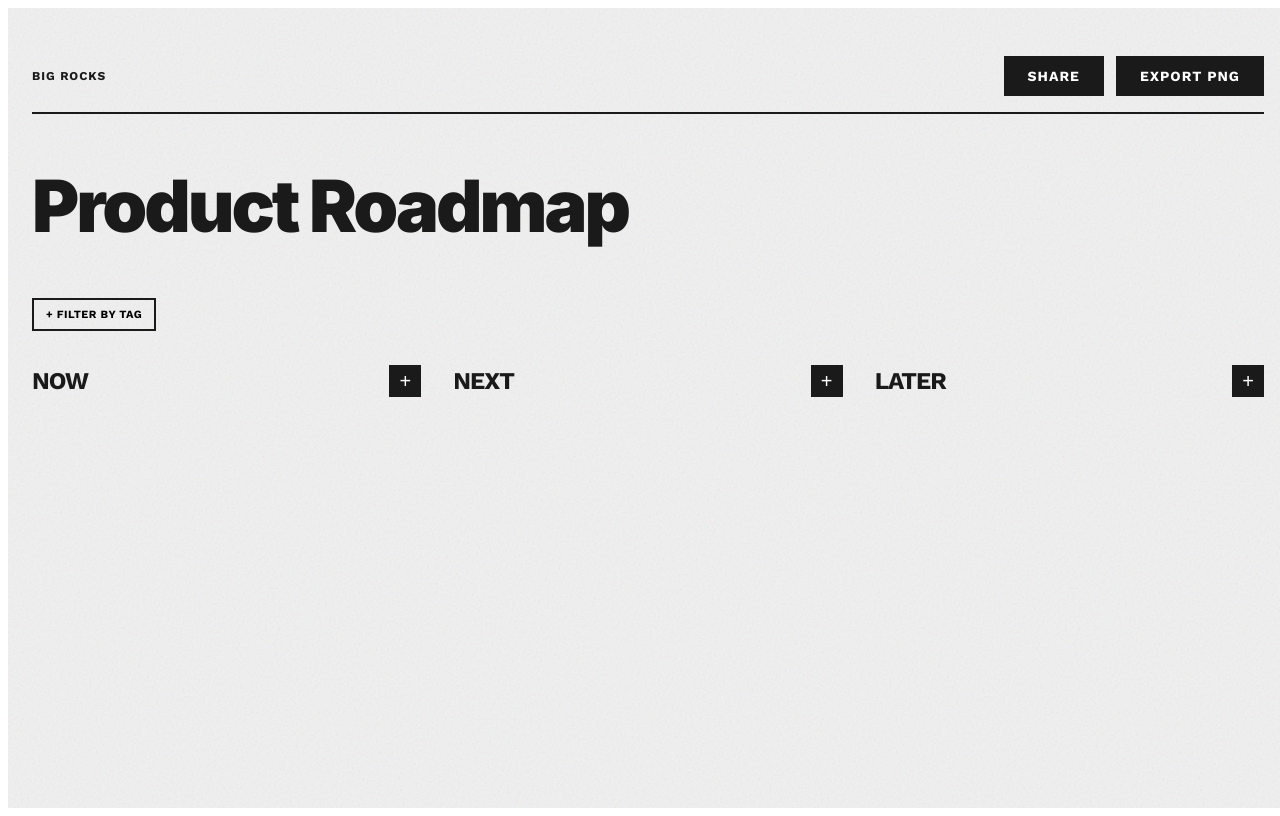
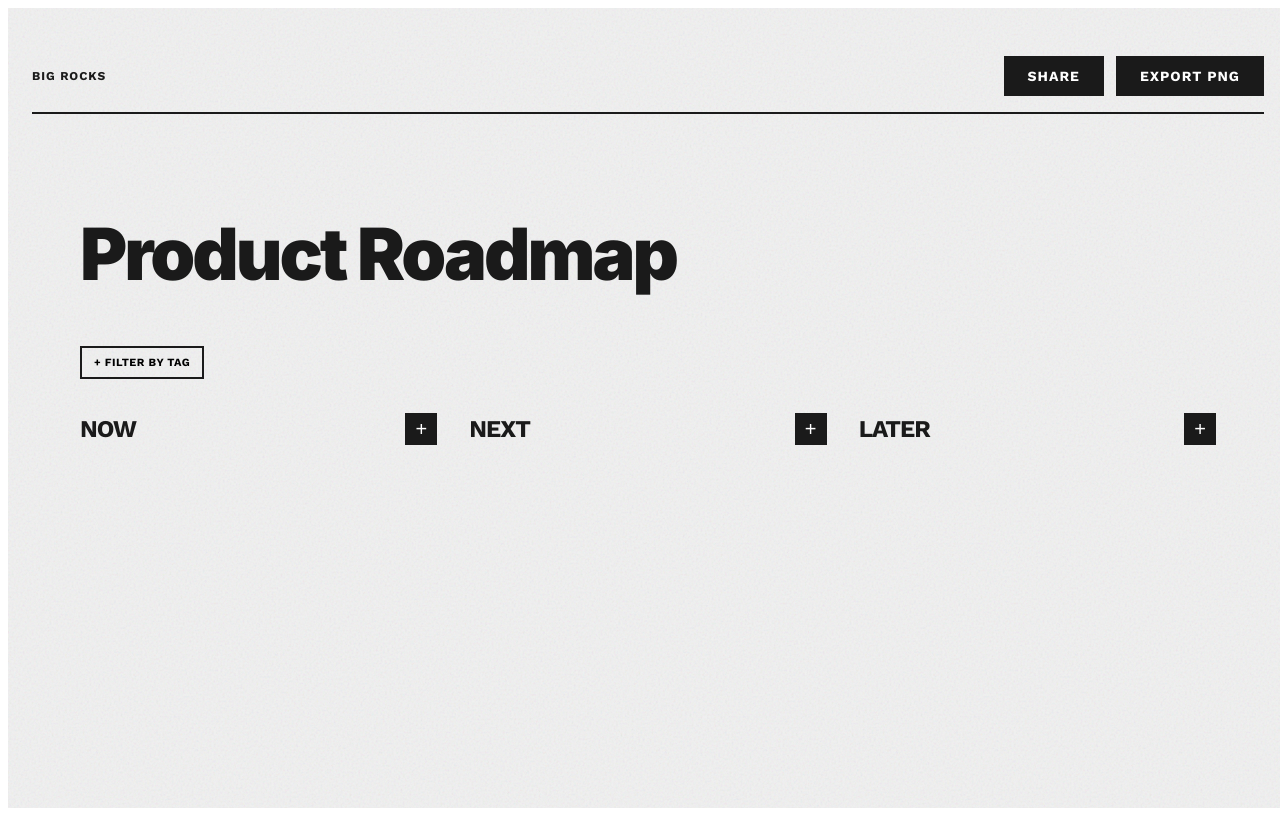
Before and after one commit to josephhart-droid/big-rocks, a React (Create React App) app: page / in a window 1280 px wide. Built offline with nearby package versions, Linux system fonts and the light colour scheme.

Commit message:
Update App.js
export function update

```diff
--- a/src/App.js
+++ b/src/App.js
@@ -715,7 +715,11 @@ export default function App() {
             }} />
 
             {/* Export Container */}
-            <div id="export-container" style={{ paddingBottom: '48px' }}>
+            <div id="export-container" style={{
+              padding: '48px',           // Padding on all sides
+              maxWidth: '1400px',        // Constrain width
+              margin: '0 auto',          // Center it
+              }}>
               {/* Product Name */}
               <div style={{ marginBottom: '48px' }}>
                 {editingProductName ? (
```
